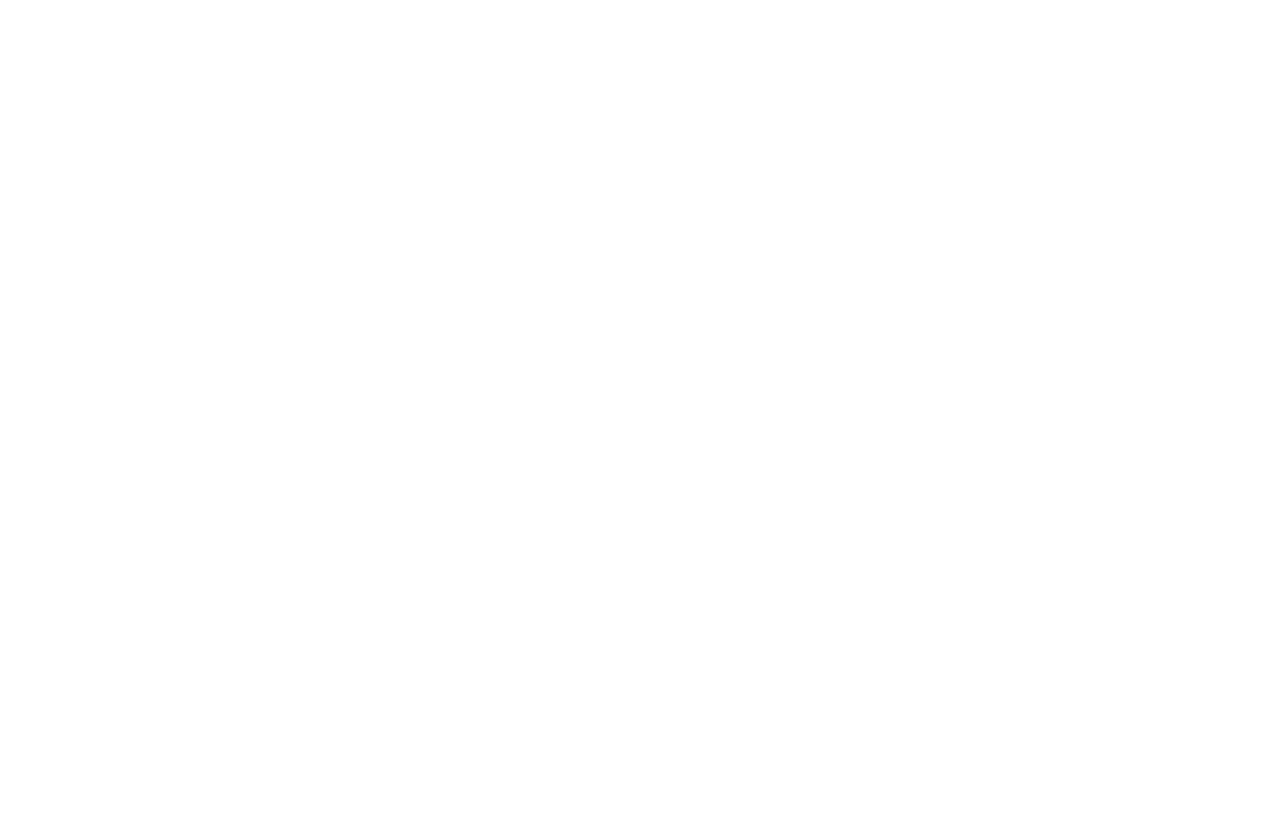
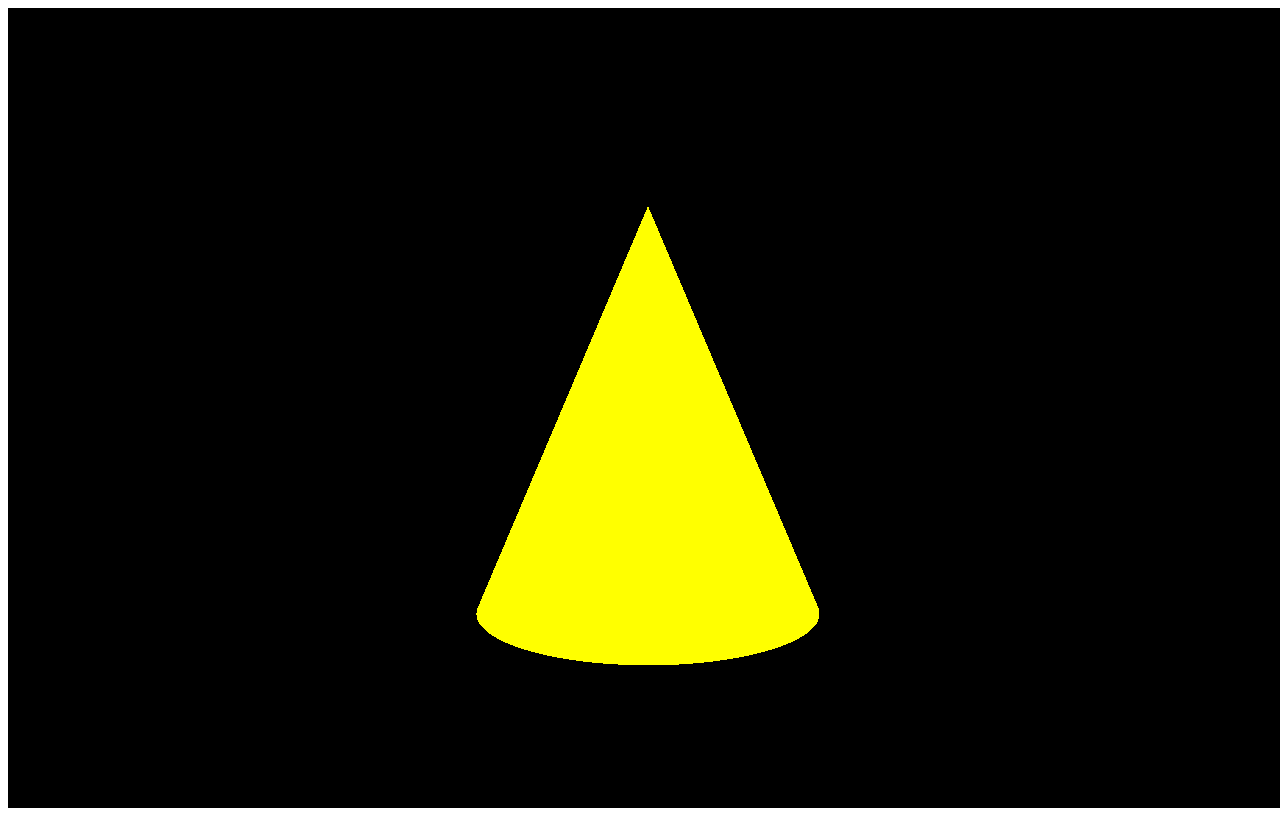
Before and after one commit to uhahne/VISMO-Projekt, a website: page tutorial/part00/index.html in a window 1280 px wide. Drawn offline with nearby package versions, Linux system fonts and the light colour scheme.

Commit message:
Tutorial

```diff
--- a/package.json
+++ b/package.json
@@ -22,5 +22,8 @@
   "homepage": "https://github.com/uhahne/VISMO-Projekt#readme",
   "devDependencies": {
     "@types/three": "^0.137.0"
+  },
+  "dependencies": {
+    "three": "^0.138.3"
   }
 }
--- a/tutorial/part00/index.html
+++ b/tutorial/part00/index.html
@@ -1,3 +1,17 @@
 <!-- TODO Start with ! and generate the html and set the title: <title>Three.JS crash course (#00)</title> -->
+<!DOCTYPE html>
+<html lang="en">
+<head>
+    <meta charset="UTF-8">
+    <meta http-equiv="X-UA-Compatible" content="IE=edge">
+    <meta name="viewport" content="width=device-width, initial-scale=1.0">
+    <title>Three.JS crash course (#00)</title>
+    <script src="../../lib/three.js"></script> <!-- use full version during development -->
+    <!-- <script src="../../lib/three.min.js"></script> -->  <!-- use minimized version for deployment --></head>
 
+<body>
+    <script src="main.js"></script>
+
+</body>
+</html>
 <!-- TODO add the Three.js module and our script -->
--- a/tutorial/part00/main.js
+++ b/tutorial/part00/main.js
@@ -1 +1,41 @@
 // TODO check if THREE.js is available
+console.log(THREE)
+
+function main()
+{
+    //create the scene that shall be rendered
+    const scene = new THREE.Scene();
+
+    // create and define a camera
+    const fieldOfView = 50;
+    const aspect = window.innerWidth/window.innerHeight;
+    const near = 0.1;
+    const far = 2000;
+    const camera = new THREE.PerspectiveCamera(fieldOfView, aspect, near, far)
+
+    // adjust camera position & orientation
+
+    camera.position.set(1, 1, 15);
+
+    camera.lookAt(0, 0, 0);
+
+
+
+    // create a renderer that implements the projection of the scene onto the screen
+    const renderer = new THREE.WebGLRenderer();
+    renderer.setSize(window.innerWidth, window.innerHeight);
+    document.body.appendChild( renderer.domElement);
+
+    // create some content for the scene
+    const geometry = new THREE.ConeGeometry( 3, 7, 200 );
+    const material = new THREE.MeshBasicMaterial( {color: 0xffff00} );
+    const cone = new THREE.Mesh( geometry, material );
+    scene.add( cone );
+
+    // render the scene
+    renderer.render(scene, camera);
+
+}
+
+
+main();
```
Also changed, not shown: tutorial/readme.md, 2 other files.
